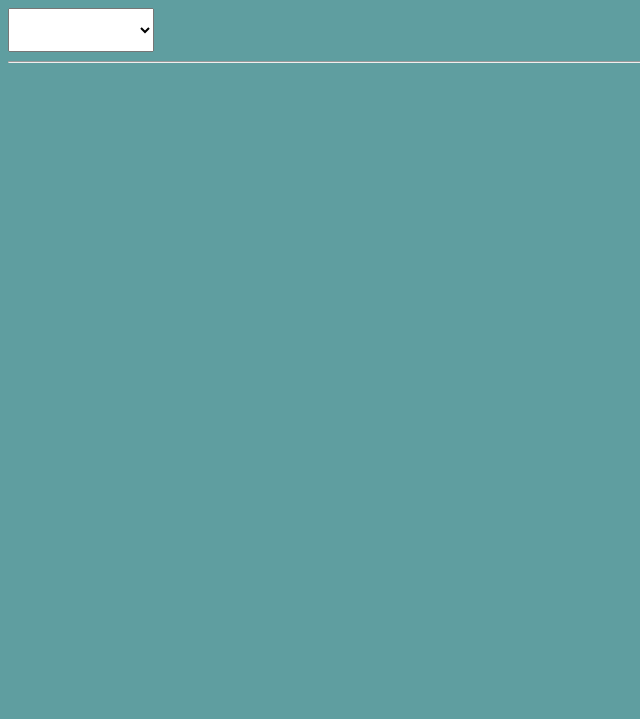
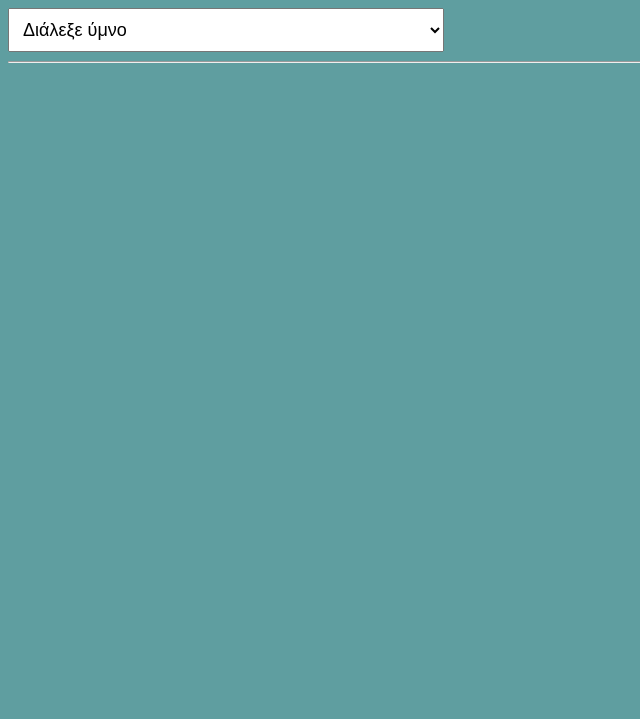
Before and after one commit to georgeboustanis89/csb-ttk7ht, a website: page index.html in a window 1280 px wide. Shown: the part 81-800 px from the top of the page, without its empty margins (0-640 px from the left). Drawn offline with Linux system fonts and the light colour scheme.

Commit message:
Update index.html

```diff
--- a/index.html
+++ b/index.html
@@ -20,5 +20,6 @@
     </div>
     <div class="hymn"></div>
   </body>
+  <script src="ymnologio-neolea-nikaia-2012.js"></script>
   <script src="hymns.js"></script>
 </html>
```
